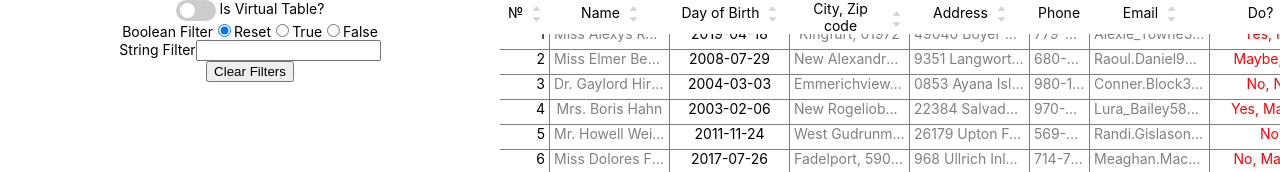
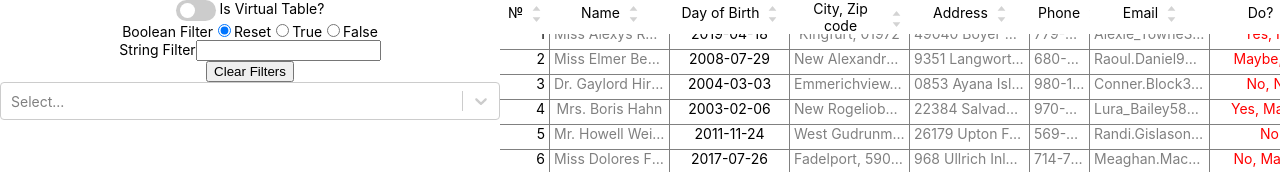
Before and after one commit to Ranisans/datagrid, a React (Create React App) app: page / in a window 1280 px wide. Shown: the top 172 px of the page. Built offline with nearby package versions, Linux system fonts and the light colour scheme; the HTML template or start-up script is replaced by a standard one.

Commit message:
feat: add SelectBlock for enum filter fix filters logic

```diff
--- a/package.json
+++ b/package.json
@@ -17,6 +17,7 @@
     "react-dom": "^16.13.0",
     "react-redux": "^7.2.0",
     "react-scripts": "3.4.0",
+    "react-select": "^3.0.8",
     "redux": "^4.0.5",
     "redux-devtools-extension": "^2.13.8",
     "typescript": "~3.7.2"
@@ -47,6 +48,7 @@
   "devDependencies": {
     "@types/faker": "^4.1.10",
     "@types/react-redux": "^7.1.7",
+    "@types/react-select": "^3.0.11",
     "eslint-config-airbnb": "^18.0.1",
     "husky": "^4.2.3",
     "lint-staged": "^10.0.8"
--- a/src/actions/filterAction.ts
+++ b/src/actions/filterAction.ts
@@ -30,7 +30,7 @@ export const addStringFilter = ({ filterValue }: StringFilterType): ActionType =
 
 export const addEnumFilter = ({ filterValue }: EnumFilterType): ActionType => (
   {
-    type: ADD_STRING_FILTER,
+    type: ADD_ENUM_FILTER,
     filter: filterValue,
   }
 );
--- /dev/null
+++ b/src/components/selectBlock.tsx
@@ -0,0 +1,42 @@
+import React, { useState, useEffect } from 'react';
+import { useDispatch } from 'react-redux';
+import Select from 'react-select';
+import makeAnimated from 'react-select/animated';
+
+import { enumData } from '../logic/dataGenerator';
+import { addEnumFilter } from '../actions/filterAction';
+
+interface OptionType {
+  value: string;
+  label: string;
+}
+
+const animatedComponents = makeAnimated();
+
+const SelectBlock = () => {
+  const dispatch = useDispatch();
+  const [options, setOptions] = useState <OptionType[]>([]);
+  const [selected, setSelected] = useState([]);
+
+  useEffect(() => {
+    setOptions(enumData.map((value) => ({ value, label: value })));
+  }, []);
+
+  const onChange = (selectedOptions: any) => {
+    setSelected(selectedOptions);
+    const enumFilters = selectedOptions.map((option: OptionType) => option.value);
+    dispatch(addEnumFilter({ filterValue: enumFilters }));
+  };
+
+  return (
+    <Select
+      options={options}
+      value={selected}
+      components={animatedComponents}
+      onChange={onChange}
+      isMulti
+    />
+  );
+};
+
+export default SelectBlock;
--- a/src/containers/filterContainer.tsx
+++ b/src/containers/filterContainer.tsx
@@ -6,6 +6,7 @@ import { setTableType, TableType } from '../actions/tableTypeAction';
 import BooleanFilter from './booleanFilter';
 import { addStringFilter, resetFilter } from '../actions/filterAction';
 import { StateType as FilterType } from '../reducers/filterReducer';
+import SelectBlock from '../components/selectBlock';
 
 
 const FilterContainer = () => {
@@ -63,6 +64,9 @@ const FilterContainer = () => {
       <div>
         <button type="button" onClick={resetFilterHandler}>Clear Filters</button>
       </div>
+      <div>
+        <SelectBlock />
+      </div>
     </div>
   );
 };
--- a/src/containers/tableContainerValues.ts
+++ b/src/containers/tableContainerValues.ts
@@ -113,6 +113,6 @@ export const columnTypes = {
   [ColumnsEnum.stringColumns]: [
     columnId.NAME, columnId.CITY, columnId.ADDRESS, columnId.EMAIL,
   ],
-  [ColumnsEnum.enumColumns]: [],
+  [ColumnsEnum.enumColumns]: [columnId.DO],
   [ColumnsEnum.booleanColumns]: [columnId.BOOL],
 };
--- a/src/logic/filterLogic.ts
+++ b/src/logic/filterLogic.ts
@@ -2,7 +2,6 @@ import { FilterPropsType, RowType } from './logicTypes';
 
 const filtering = ({ filters, columns, data }: FilterPropsType) => {
   let { stringFilter } = filters;
-  stringFilter = stringFilter.toLowerCase();
   const { enumFilter } = filters;
   const { booleanFilter } = filters;
 
@@ -54,13 +53,14 @@ const filtering = ({ filters, columns, data }: FilterPropsType) => {
   };
 
   let result = [...data];
-  if (stringColumns.length > 0) {
+  if (stringColumns.length > 0 && stringFilter) {
+    stringFilter = stringFilter.toLowerCase();
     result = result.filter(filterByString);
   }
-  if (enumFilter.length > 0) {
+  if (enumColumns.length > 0 && enumFilter.length > 0) {
     result = result.filter(filterByEnum);
   }
-  if (booleanFilter !== undefined) {
+  if (booleanColumns.length > 0 && booleanFilter !== undefined) {
     result = result.filter(filterByBoolean);
   }
   return result;
```
